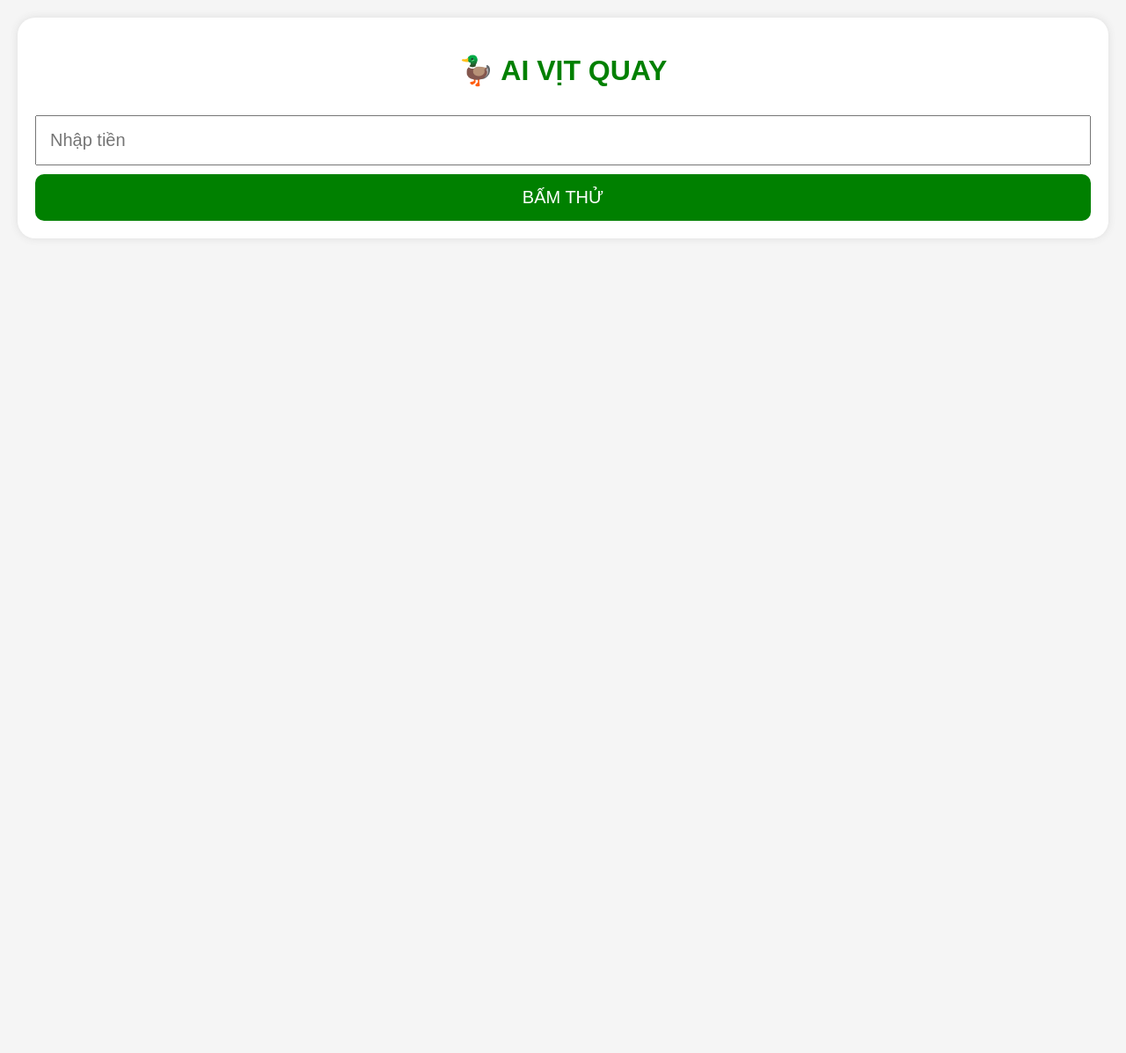
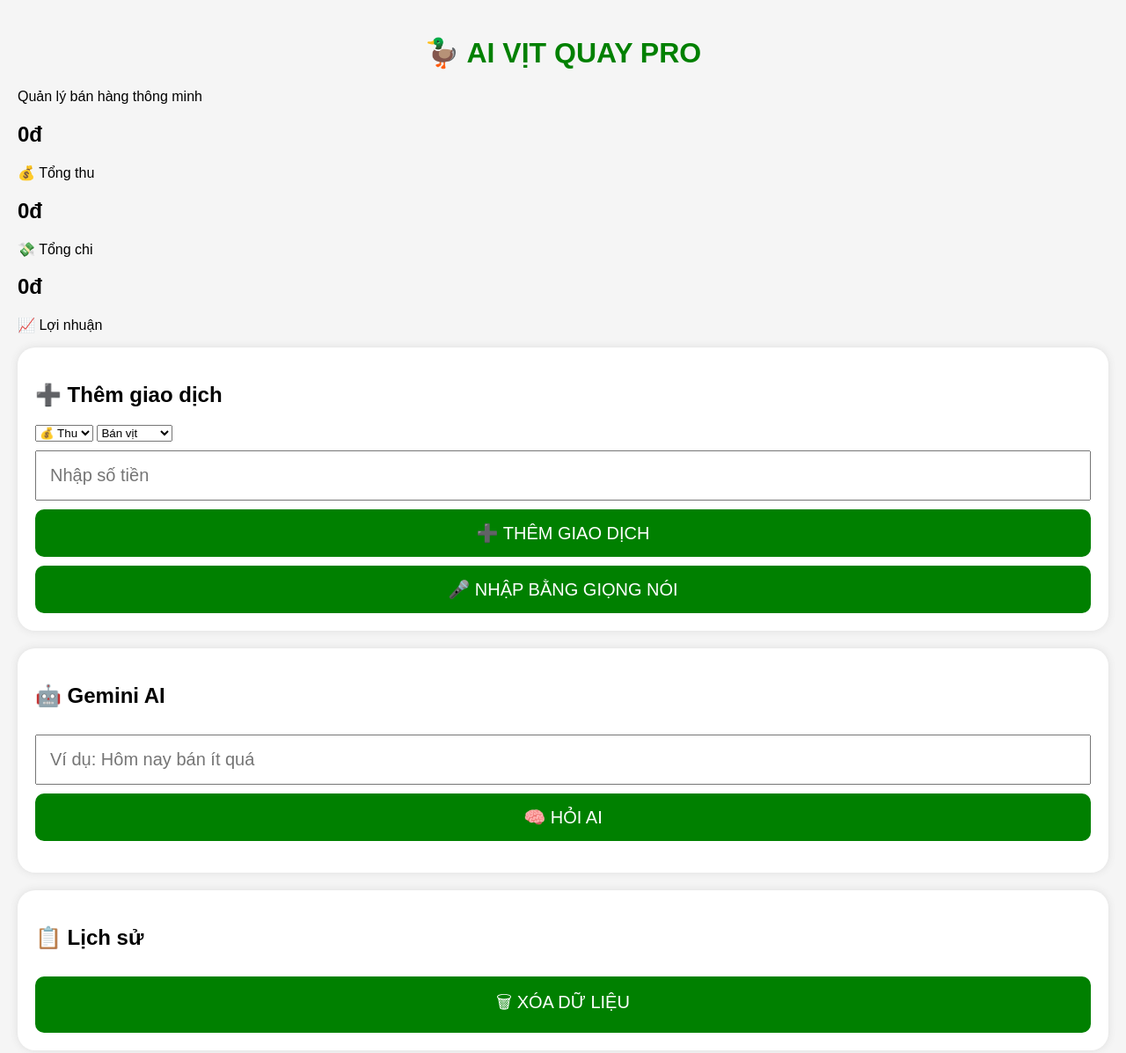
Before and after one commit to leduyphuongcm/vitquay-app, a plain HTML site: page index.html in a window 1280 px wide. Shown: the top 1197 px of the page at 88% size. Before the commit the page ends 800 px from the top, so only its background shows below. Drawn offline with nearby package versions, Linux system fonts and the light colour scheme.

Commit message:
Update index.html

```diff
--- a/index.html
+++ b/index.html
@@ -1,35 +1,191 @@
 <!DOCTYPE html>
-
-<html>
+<html lang="vi">
 
 <head>
 
+<meta charset="UTF-8">
+
+<meta
+name="viewport"
+content="width=device-width, initial-scale=1.0">
+
 <title>
-AI Vịt Quay
+AI Vịt Quay PRO
 </title>
 
 <link
 rel="stylesheet"
 href="style.css">
 
+<script src="https://cdn.jsdelivr.net/npm/chart.js"></script>
+
 </head>
 
 <body>
 
+<div class="top">
+
+<h1>
+🦆 AI VỊT QUAY PRO
+</h1>
+
+<p>
+Quản lý bán hàng thông minh
+</p>
+
+</div>
+
+<div class="dashboard">
+
+<div class="card green">
+
+<h2 id="incomeText">
+0đ
+</h2>
+
+<p>
+💰 Tổng thu
+</p>
+
+</div>
+
+<div class="card red">
+
+<h2 id="expenseText">
+0đ
+</h2>
+
+<p>
+💸 Tổng chi
+</p>
+
+</div>
+
+<div class="card blue">
+
+<h2 id="profitText">
+0đ
+</h2>
+
+<p>
+📈 Lợi nhuận
+</p>
+
+</div>
+
+</div>
+
 <div class="box">
 
-<h1>
-🦆 AI VỊT QUAY
-</h1>
+<h2>
+➕ Thêm giao dịch
+</h2>
+
+<select id="type">
+
+<option value="thu">
+💰 Thu
+</option>
+
+<option value="chi">
+💸 Chi
+</option>
+
+</select>
+
+<select id="category">
+
+<option>
+Bán vịt
+</option>
+
+<option>
+Than
+</option>
+
+<option>
+Ship
+</option>
+
+<option>
+Nước ngọt
+</option>
+
+<option>
+Khác
+</option>
+
+</select>
 
 <input
-placeholder="Nhập tiền">
+type="number"
+id="money"
+placeholder="Nhập số tiền">
 
-<button onclick="hello()">
+<button onclick="addTransaction()">
 
-BẤM THỬ
+➕ THÊM GIAO DỊCH
 
 </button>
+
+<button onclick="startVoice()">
+
+🎤 NHẬP BẰNG GIỌNG NÓI
+
+</button>
+
+</div>
+
+<div class="box">
+
+<h2>
+🤖 Gemini AI
+</h2>
+
+<input
+type="text"
+id="aiInput"
+placeholder="Ví dụ: Hôm nay bán ít quá">
+
+<button onclick="askGemini()">
+
+🧠 HỎI AI
+
+</button>
+
+<p id="aiResult">
+
+</p>
+
+</div>
+
+<div class="box">
+
+<h2>
+📋 Lịch sử
+</h2>
+
+<ul id="historyList">
+
+</ul>
+
+<button onclick="resetData()">
+
+🗑 XÓA DỮ LIỆU
+
+</button>
+
+</div>
+
+<div class="box">
+
+<h2>
+📊 Biểu đồ
+</h2>
+
+<canvas id="myChart">
+
+</canvas>
 
 </div>
 
```
